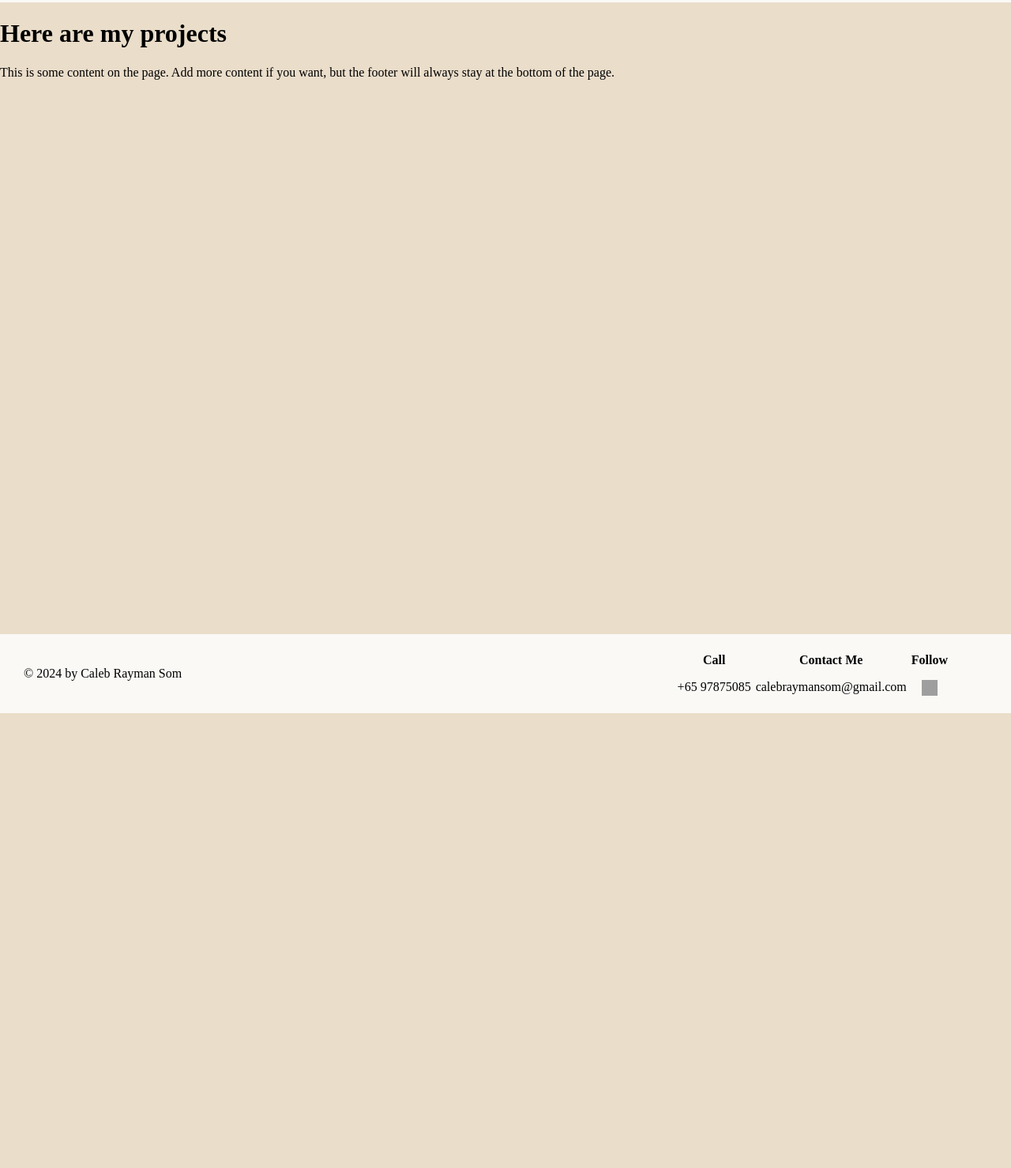
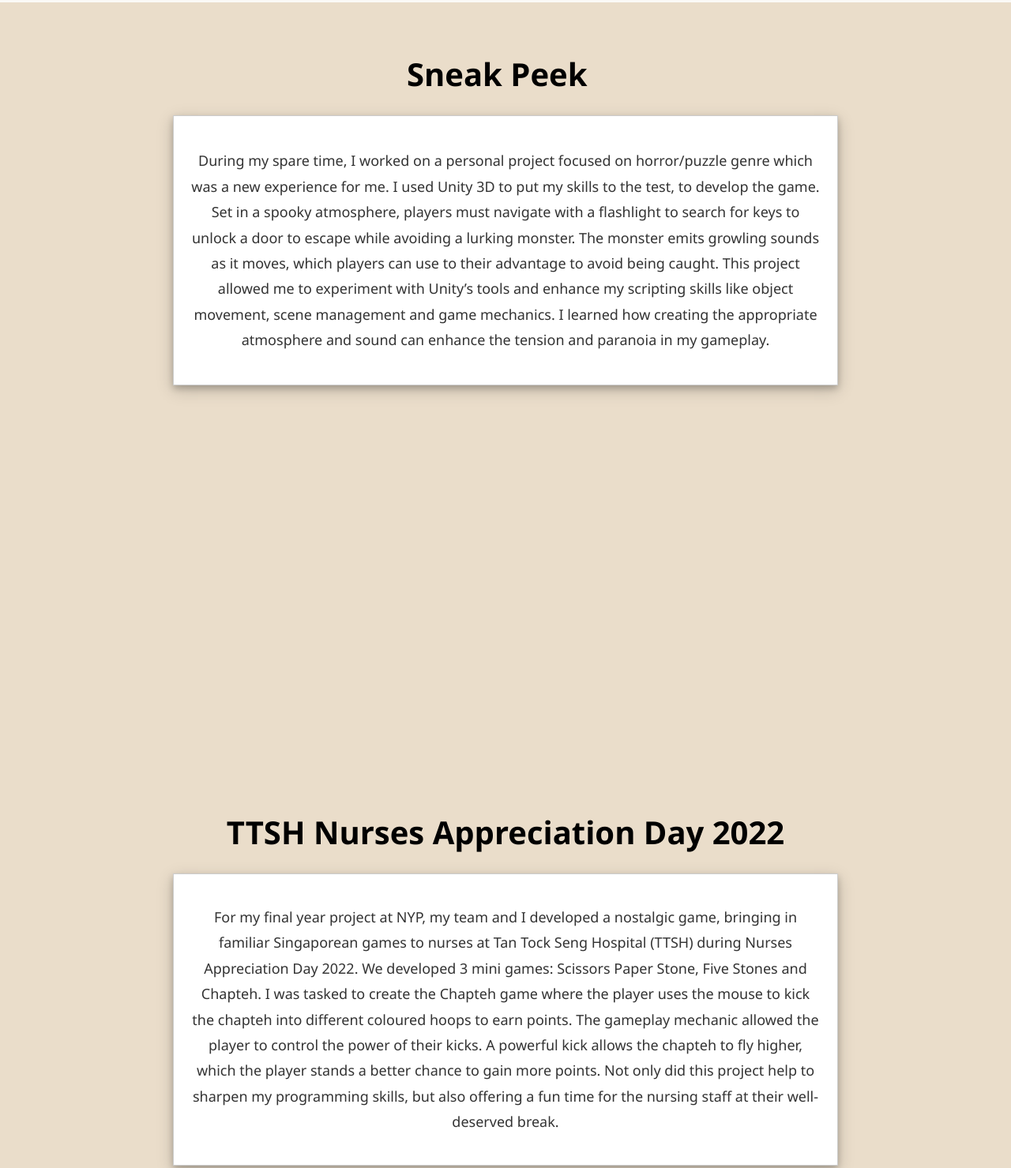
Before and after one commit to Strigon009/Caleb-Portfolio, a plain HTML site: page projects.html in a window 1280 px wide. Shown: the part 134-1613 px from the top of the page at 79% size. Before the commit the page ends 1037 px from the top, so only its background shows below. Drawn offline with Linux system fonts and the light colour scheme; grey boxes are pictures that could not be loaded.

Commit message:
Updated Project without video

```diff
--- a/CSS/projects.css
+++ b/CSS/projects.css
@@ -5,7 +5,95 @@ body {
 .container {
     display: flex;
     flex-direction: column;
-    height: 100%;
+    justify-content: center; /* Centers the content vertically */
+    align-items: center; /* Centers the content horizontally */
+    width: 100%;
+    height: 250%;
+}
+
+/* Title for Sneak Peek */
+.titleSneakPeek {
+    position: absolute;
+    top: 20%;
+    width: 100%; /* Box will take 50% of the container's width */
+    max-width: 250px; /* Max width to avoid it becoming too large */
+    min-height: 100px; /* Minimum height of the box */
+    font-size: 40px; /* Smaller font size */
+    font-weight: bold;
+    font-family: 'Segoe UI', sans-serif;
+}
+
+.contentSneakPeek {
+    position: absolute;
+    top: 35%;
+    width: 100%; /* Box will take 50% of the container's width */
+    max-width: 800px; /* Max width to avoid it becoming too large */
+    min-height: 300px; /* Minimum height of the box */
+    padding: 20px;
+    display: flex;
+    flex-direction: column;
+    justify-content: center;
+    background-color: #FFFFFF; /* Optional background color */
+    border: 1px solid #ccc;
+    font-family: 'Segoe UI', sans-serif;
+    box-shadow: 0 4px 8px 0 rgba(0, 0, 0, 0.2), 0 6px 20px 0 rgba(0, 0, 0, 0.19);
+}
+
+.descriptionSneakPeek {
+    position: relative;
+    color: #333;
+    text-align: center;
+    font-size: 18px; /* Smaller font size */
+    line-height: 1.8;
+}
+
+/* Sneak Peek MP4 */
+.gameplaySneakPeekVideo {
+    position: absolute;
+    top: 75%;
+}
+
+/* Title for TTSH NAD */
+.titleTTSHNAD {
+    position: absolute;
+    top: 140%;
+    width: 100%; /* Box will take 50% of the container's width */
+    max-width: 750px; /* Max width to avoid it becoming too large */
+    min-height: 100px; /* Minimum height of the box */
+    font-size: 40px; /* Smaller font size */
+    font-weight: bold;
+    font-family: 'Segoe UI', sans-serif;
+    text-align: center;
+}
+
+.contentTTSHNAD {
+    position: absolute;
+    top: 155%;
+    width: 100%; /* Box will take 50% of the container's width */
+    max-width: 800px; /* Max width to avoid it becoming too large */
+    min-height: 300px; /* Minimum height of the box */
+    padding: 20px;
+    display: flex;
+    flex-direction: column;
+    justify-content: center;
+    background-color: #FFFFFF; /* Optional background color */
+    border: 1px solid #ccc;
+    font-family: 'Segoe UI', sans-serif;
+    box-shadow: 0 4px 8px 0 rgba(0, 0, 0, 0.2), 0 6px 20px 0 rgba(0, 0, 0, 0.19);
+}
+
+.descriptionTTSHNAD {
+    position: relative;
+    color: #333;
+    text-align: center;
+    font-size: 18px; /* Smaller font size */
+    line-height: 1.8;
+}
+
+/* TTSH NAD MP4 */
+.trailerTTSHNADVideo {
+    position: absolute;
+    top: 195%;
 }
 
 footer.projectsFooter {
--- a/projects.html
+++ b/projects.html
@@ -32,10 +32,50 @@
 
     <!-- Main content of the webpage -->
     <div class="container">
-        <div class="content">
-            <h1>Here are my projects</h1>
-            <p>This is some content on the page. Add more content if you want, but the footer will always stay at the bottom of the page.</p>
+
+        <!-- Title of Sneak Peek -->
+        <div class="titleSneakPeek">
+            <p>Sneak Peek</p>
         </div>
+
+        <!-- Sneak Peek Description -->
+        <div class="contentSneakPeek">
+            <div class="descriptionSneakPeek">
+                <p>
+                    During my spare time, I worked on a personal project focused on horror/puzzle genre which was a new experience for me. I used Unity 3D to put my skills to the test, to develop the game. Set in a spooky atmosphere, players must navigate with a flashlight to search for keys to unlock a door to escape while avoiding a lurking monster. The monster emits growling sounds as it moves, which players can use to their advantage to avoid being caught. This project allowed me to experiment with Unity’s tools and enhance my scripting skills like object movement, scene management and game mechanics. I learned how creating the appropriate atmosphere and sound can enhance the tension and paranoia in my gameplay.
+                </p>
+            </div>
+        </div>
+
+        <!-- Sneak Peek Video -->
+        <!--<div class="gameplaySneakPeekVideo">
+            <video width="840" controls>
+                <source src="Video/Sneak Peek Gameplay.mp4" type="video/mp4" />
+                Your browser does not support the video tag.
+            </video>
+        </div>-->
+
+        <!-- Title of TTSH NAD-->
+        <div class="titleTTSHNAD">
+            <p>TTSH Nurses Appreciation Day 2022</p>
+        </div>
+
+        <!-- TTSH NAD Description -->
+        <div class="contentTTSHNAD">
+            <div class="descriptionTTSHNAD">
+                <p>
+                    For my final year project at NYP, my team and I developed a nostalgic game, bringing in familiar Singaporean games to nurses at Tan Tock Seng Hospital (TTSH) during Nurses Appreciation Day 2022. We developed 3 mini games: Scissors Paper Stone, Five Stones and Chapteh. I was tasked to create the Chapteh game where the player uses the mouse to kick the chapteh into different coloured hoops to earn points. The gameplay mechanic allowed the player to control the power of their kicks. A powerful kick allows the chapteh to fly higher, which the player stands a better chance to gain more points. Not only did this project help to sharpen my programming skills, but also offering a fun time for the nursing staff at their well-deserved break.
+                </p>
+            </div>
+        </div>
+
+        <!-- TTSH NAD Trailer -->
+        <!--<div class="trailerTTSHNADVideo">
+            <video width="840" controls>
+                <source src="Video/TTSH_Promotional_Trailer.mp4" type="video/mp4" />
+                Your browser does not support the video tag.
+            </video>
+        </div>-->
     </div>
 
     <!-- Footer -->
```
